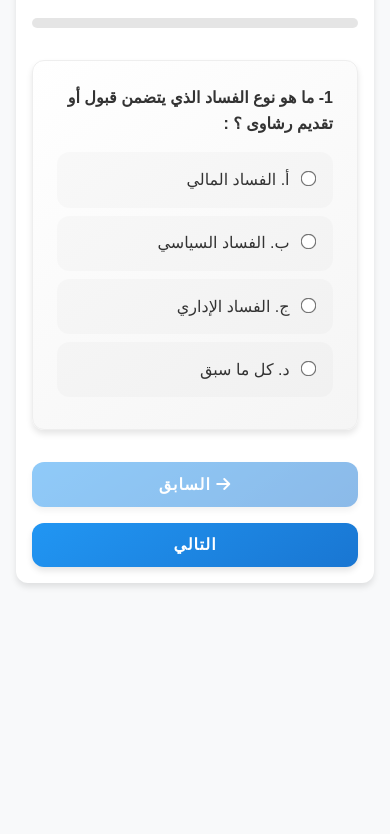
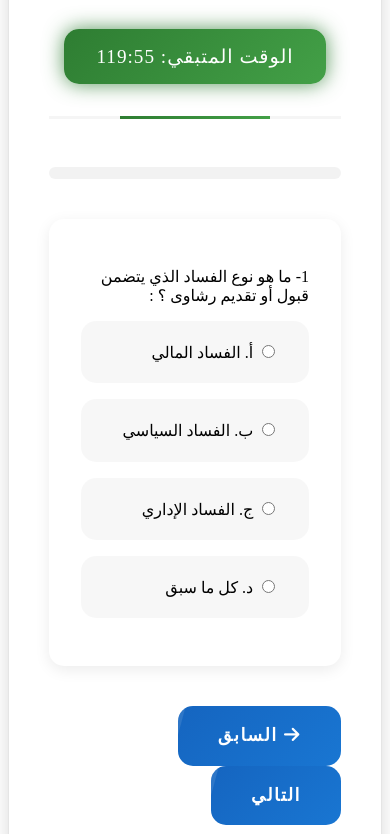
Before and after one commit to HMe26/-, a plain HTML site: page index.html in a window 390 px wide. Shown: the part 241-1075 px from the top of the page. Before the commit the page ends 844 px from the top, so only its background shows below. Drawn offline with Linux system fonts and the light colour scheme.

Commit message:
Add files via upload

```diff
--- a/style.css
+++ b/style.css
@@ -1,102 +1,157 @@
 :root {
-    --primary-color: #4CAF50;
-    --secondary-color: #2196F3;
-    --success-color: #28a745;
-    --danger-color: #dc3545;
-    --light-bg: #f8f9fa;
-    --dark-text: #333;
-    --border-radius: 12px;
-    --transition: all 0.4s cubic-bezier(0.4, 0, 0.2, 1);
-    --box-shadow: 0 4px 6px rgba(0, 0, 0, 0.1);
-}
-
-* {
-    margin: 0;
-    padding: 0;
-    box-sizing: border-box;
-}
-
-body {
-    font-family: 'Cairo', 'Arial', sans-serif;
-    background-color: var(--light-bg);
-    color: var(--dark-text);
-    line-height: 1.6;
-    direction: rtl;
+    --primary-color: #2E7D32;
+    --secondary-color: #1565C0;
+    --success-color: #2E7D32;
+    --danger-color: #C62828;
+    --light-bg: #F5F5F5;
+    --dark-text: #212121;
+    --border-radius: 15px;
+    --transition: all 0.5s cubic-bezier(0.4, 0, 0.2, 1);
+    --box-shadow: 0 8px 20px rgba(0, 0, 0, 0.15);
+    --gradient-primary: linear-gradient(135deg, #2E7D32, #43A047);
+    --gradient-secondary: linear-gradient(135deg, #1565C0, #1976D2);
 }
 
 .container {
-    max-width: 900px;
-    margin: 2rem auto;
-    padding: 2rem;
-    background-color: #fff;
+    max-width: 1000px;
+    margin: 3rem auto;
+    padding: 2.5rem;
+    background: #ffffff;
     border-radius: var(--border-radius);
     box-shadow: var(--box-shadow);
-    animation: slideIn 0.6s ease-out;
+    animation: floatIn 0.8s ease-out;
+    border: 1px solid rgba(0, 0, 0, 0.1);
 }
 
-@keyframes slideIn {
-    from {
+@keyframes floatIn {
+    0% {
         opacity: 0;
-        transform: translateY(20px);
+        transform: translateY(30px) scale(0.95);
     }
-    to {
+    100% {
         opacity: 1;
-        transform: translateY(0);
+        transform: translateY(0) scale(1);
     }
 }
 
+.exam-header {
+    text-align: center;
+    margin-bottom: 3rem;
+    padding-bottom: 2rem;
+    border-bottom: 3px solid var(--light-bg);
+    position: relative;
+}
+
+.exam-header::after {
+    content: '';
+    position: absolute;
+    bottom: -3px;
+    left: 50%;
+    transform: translateX(-50%);
+    width: 100px;
+    height: 3px;
+    background: var(--gradient-primary);
+    animation: expandWidth 2s ease-in-out infinite;
+}
+
+@keyframes expandWidth {
+    0%, 100% { width: 100px; }
+    50% { width: 150px; }
+}
+
 .timer {
-    background-color: var(--primary-color);
+    background: var(--gradient-primary);
     color: white;
-    padding: 0.8rem 1.5rem;
+    padding: 1rem 2rem;
     border-radius: var(--border-radius);
     display: inline-block;
-    margin-top: 1rem;
+    margin-top: 1.5rem;
     box-shadow: var(--box-shadow);
-    animation: pulse 2s infinite;
+    animation: glow 2s infinite;
+    font-size: 1.2rem;
+    letter-spacing: 1px;
 }
 
-@keyframes pulse {
-    0% { transform: scale(1); }
-    50% { transform: scale(1.05); }
-    100% { transform: scale(1); }
+@keyframes glow {
+    0%, 100% {
+        box-shadow: 0 0 10px rgba(46, 125, 50, 0.5);
+    }
+    50% {
+        box-shadow: 0 0 20px rgba(46, 125, 50, 0.8);
+    }
 }
 
 .question {
-    margin-bottom: 2rem;
-    padding: 1.8rem;
-    border: none;
+    margin-bottom: 2.5rem;
+    padding: 2rem;
     border-radius: var(--border-radius);
     transition: var(--transition);
-    background: linear-gradient(145deg, #ffffff, #f5f5f5);
-    box-shadow: var(--box-shadow);
+    background: #ffffff;
+    box-shadow: 0 4px 15px rgba(0, 0, 0, 0.08);
+    position: relative;
+    overflow: hidden;
+}
+
+.question::before {
+    content: '';
+    position: absolute;
+    top: 0;
+    left: 0;
+    width: 4px;
+    height: 100%;
+    background: var(--gradient-primary);
+    transform: scaleY(0);
+    transition: transform 0.3s ease;
+}
+
+.question:hover::before {
+    transform: scaleY(1);
 }
 
 .question:hover {
-    transform: translateY(-4px);
-    box-shadow: 0 8px 15px rgba(0, 0, 0, 0.1);
+    transform: translateX(5px);
+    box-shadow: 0 6px 20px rgba(0, 0, 0, 0.12);
 }
 
 .question label {
     display: block;
-    padding: 1rem 1.5rem;
-    margin-bottom: 0.8rem;
+    padding: 1.2rem 1.8rem;
+    margin-bottom: 1rem;
     border-radius: var(--border-radius);
     cursor: pointer;
     transition: var(--transition);
+    background: rgba(0, 0, 0, 0.03);
     border: 2px solid transparent;
-    background-color: rgba(0, 0, 0, 0.02);
+    position: relative;
+    overflow: hidden;
+}
+
+.question label::after {
+    content: '';
+    position: absolute;
+    top: 50%;
+    left: 0;
+    width: 100%;
+    height: 100%;
+    background: linear-gradient(90deg, transparent, rgba(255, 255, 255, 0.2), transparent);
+    transform: translateX(-100%) translateY(-50%);
+    transition: transform 0.6s ease;
+}
+
+.question label:hover::after {
+    transform: translateX(100%) translateY(-50%);
 }
 
 .question label:hover {
-    background-color: rgba(76, 175, 80, 0.1);
+    background: rgba(46, 125, 50, 0.1);
     border-color: var(--primary-color);
-    transform: translateX(-8px);
+    transform: translateX(10px);
+    padding-right: 2.5rem;
 }
 
 .nav-btn,
 .submit-btn {
-    padding: 1rem 2rem;
+    padding: 1.2rem 2.5rem;
     border: none;
     border-radius: var(--border-radius);
     cursor: pointer;
@@ -104,187 +159,102 @@ body {
     font-size: 1.1rem;
     font-weight: 600;
     text-transform: uppercase;
-    letter-spacing: 1px;
-    box-shadow: var(--box-shadow);
+    letter-spacing: 1.5px;
+    position: relative;
+    overflow: hidden;
+    z-index: 1;
+}
+
+.nav-btn::before,
+.submit-btn::before {
+    content: '';
+    position: absolute;
+    top: 0;
+    left: 0;
+    width: 100%;
+    height: 100%;
+    background: rgba(255, 255, 255, 0.1);
+    transform: translateX(-100%) skewX(-15deg);
+    transition: transform 0.5s ease;
+    z-index: -1;
+}
+
+.nav-btn:hover::before,
+.submit-btn:hover::before {
+    transform: translateX(0) skewX(-15deg);
 }
 
 .nav-btn {
-    background: linear-gradient(145deg, var(--secondary-color), #1976D2);
+    background: var(--gradient-secondary);
     color: white;
 }
 
 .submit-btn {
-    background: linear-gradient(145deg, var(--primary-color), #388E3C);
+    background: var(--gradient-primary);
     color: white;
+    position: relative;
+    overflow: hidden;
 }
 
-.nav-btn:hover:not(:disabled),
-.submit-btn:hover {
-    transform: translateY(-2px);
-    box-shadow: 0 6px 12px rgba(0, 0, 0, 0.15);
+#progress-bar {
+    height: 12px;
+    background: rgba(0, 0, 0, 0.05);
+    border-radius: 6px;
+    margin: 2.5rem 0;
+    overflow: hidden;
+    position: relative;
 }
 
-.nav-btn:active:not(:disabled),
-.submit-btn:active {
-    transform: translateY(1px);
+.progress {
+    height: 100%;
+    background: var(--gradient-primary);
+    width: 0;
+    transition: width 1s ease;
+    position: relative;
+    overflow: hidden;
+}
+
+.progress::after {
+    content: '';
+    position: absolute;
+    top: 0;
+    left: 0;
+    width: 200%;
+    height: 100%;
+    background: linear-gradient(90deg, transparent, rgba(255, 255, 255, 0.4), transparent);
+    animation: shine 2s infinite linear;
+}
+
+@keyframes shine {
+    0% { transform: translateX(-100%); }
+    100% { transform: translateX(50%); }
 }
 
 .results-container {
     display: none;
-    margin-top: 2rem;
-    padding: 2rem;
-    border: none;
+    margin-top: 3rem;
+    padding: 3rem;
     border-radius: var(--border-radius);
     text-align: center;
-    background: linear-gradient(145deg, #ffffff, #f5f5f5);
+    background: linear-gradient(145deg, #ffffff, #f8f9fa);
     box-shadow: var(--box-shadow);
-    animation: fadeIn 0.6s ease-out;
-}
-
-@keyframes fadeIn {
-    from { opacity: 0; }
-    to { opacity: 1; }
-}
-
-#progress-bar {
-    height: 10px;
-    background-color: rgba(0, 0, 0, 0.1);
-    border-radius: 5px;
-    margin: 2rem 0;
+    animation: scaleIn 0.6s ease-out;
+    border: 2px solid var(--success-color);
+    position: relative;
     overflow: hidden;
 }
 
-.progress {
-    height: 100%;
-    background: linear-gradient(90deg, var(--primary-color), var(--secondary-color));
-    width: 0;
-    transition: width 0.8s ease;
-    animation: shimmer 2s infinite linear;
+@keyframes scaleIn {
+    0% { transform: scale(0.9); opacity: 0; }
+    100% { transform: scale(1); opacity: 1; }
 }
 
-@keyframes shimmer {
-    0% { background-position: -200% center; }
-    100% { background-position: 200% center; }
+.results-container::before {
+    content: '';
+    position: absolute;
+    top: 0;
+    left: 0;
+    width: 100%;
+    height: 5px;
+    background: var(--gradient-primary);
 }
-
-.question-group {
-    background-color: white;
-    padding: 2rem;
-    border-radius: var(--border-radius);
-    margin-bottom: 2rem;
-    box-shadow: 0 2px 10px rgba(0, 0, 0, 0.05);
-}
-
-.question {
-    margin-bottom: 2rem;
-    padding: 1.5rem;
-    border: 1px solid #eee;
-    border-radius: var(--border-radius);
-    transition: var(--transition);
-}
-
-.question:hover {
-    transform: translateY(-2px);
-    box-shadow: 0 4px 10px rgba(0, 0, 0, 0.05);
-}
-
-.question p {
-    font-weight: 600;
-    margin-bottom: 1rem;
-    color: var(--dark-text);
-}
-
-.question label {
-    display: block;
-    padding: 0.8rem 1rem;
-    margin-bottom: 0.5rem;
-    border-radius: var(--border-radius);
-    cursor: pointer;
-    transition: var(--transition);
-}
-
-.question label:hover {
-    background-color: var(--light-bg);
-}
-
-input[type="radio"],
-input[type="checkbox"] {
-    margin-left: 0.5rem;
-    transform: scale(1.2);
-}
-
-.controls {
-    display: flex;
-    justify-content: space-between;
-    margin-top: 2rem;
-}
-
-.nav-btn,
-.submit-btn {
-    padding: 0.8rem 1.5rem;
-    border: none;
-    border-radius: var(--border-radius);
-    cursor: pointer;
-    transition: var(--transition);
-    font-size: 1rem;
-}
-
-.nav-btn {
-    background-color: var(--secondary-color);
-    color: white;
-}
-
-.nav-btn:disabled {
-    opacity: 0.5;
-    cursor: not-allowed;
-}
-
-.submit-btn {
-    background-color: var(--primary-color);
-    color: white;
-    width: 100%;
-}
-
-.nav-btn:hover:not(:disabled),
-.submit-btn:hover {
-    filter: brightness(110%);
-}
-
-.results-container {
-    display: none;
-    margin-top: 2rem;
-    padding: 2rem;
-    border: 2px solid var(--success-color);
-    border-radius: var(--border-radius);
-    text-align: center;
-}
-
-.correct-answer {
-    color: var(--success-color);
-    margin-top: 0.5rem;
-}
-
-.wrong-answer {
-    color: var(--danger-color);
-    margin-top: 0.5rem;
-}
-
-@media (max-width: 768px) {
-    .container {
-        margin: 1rem;
-        padding: 1rem;
-    }
-
-    .question-group {
-        padding: 1rem;
-    }
-
-    .controls {
-        flex-direction: column;
-        gap: 1rem;
-    }
-
-    .nav-btn {
-        width: 100%;
-    }
-}
```
